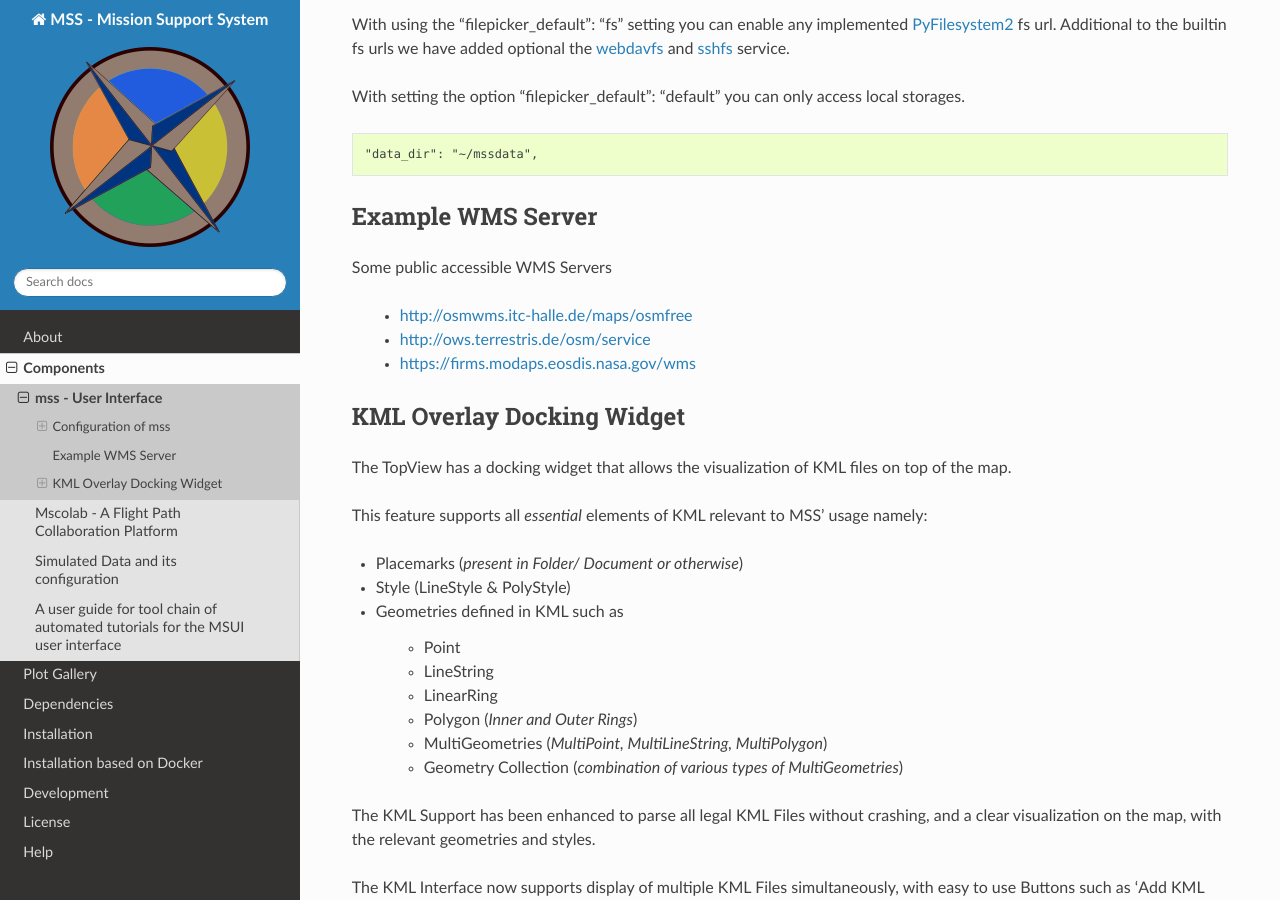
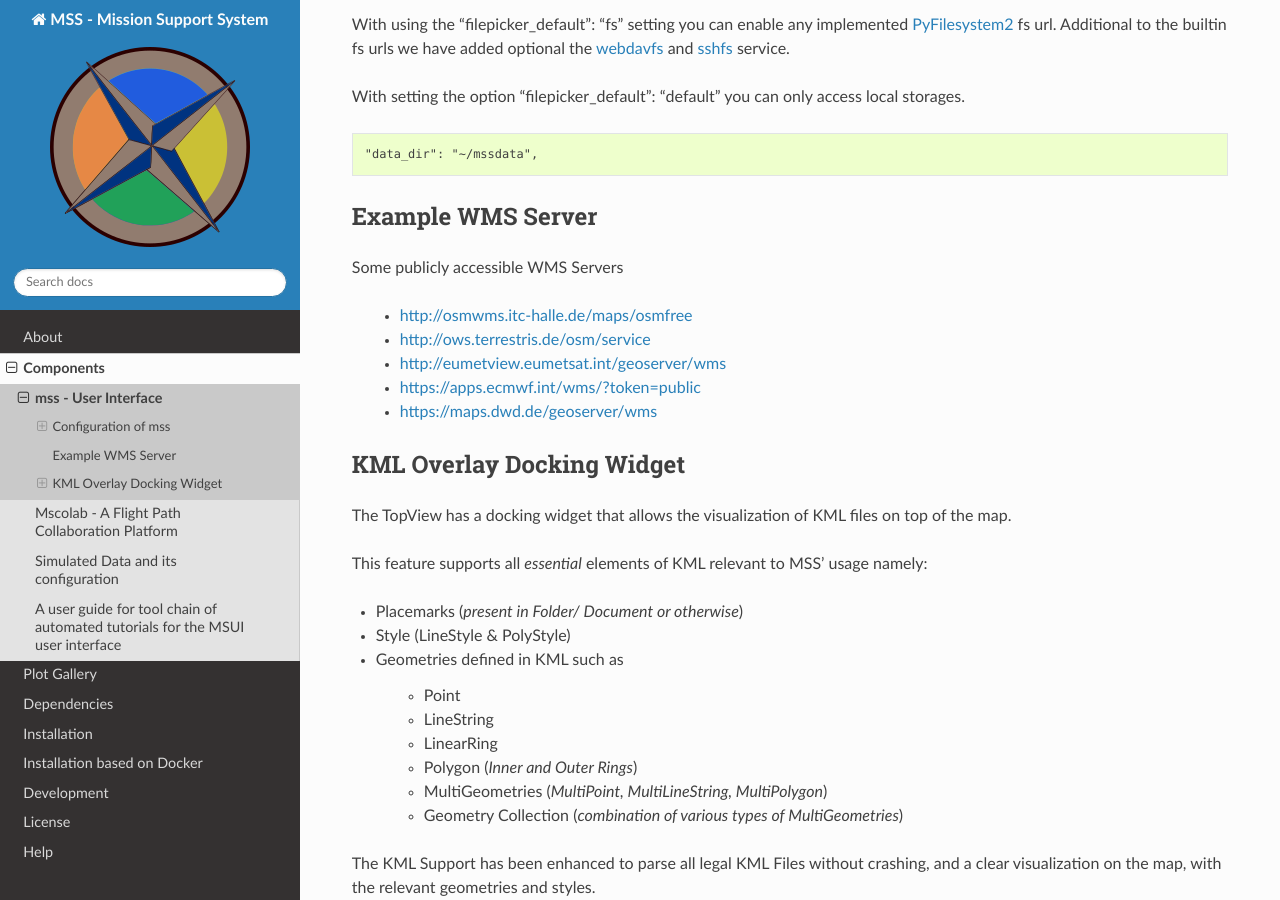
Before and after one commit to Open-MSS/MSS, a Sphinx documentation site: the page built from docs/usage.rst, in a window 1280 px wide and 900 px high, scrolled down 4574 px. Built offline with Sphinx 7.4.7 and the Read the Docs theme 2.0.0, drawn with Linux system fonts in a browser that asks for light colours; pages that are not in the unit, such as notebooks, are missing from menus; the version number could not be read and is left out.

Commit message:
Add more default WMS servers and examples

```diff
--- a/docs/usage.rst
+++ b/docs/usage.rst
@@ -248,11 +248,13 @@
 Example WMS Server
 ++++++++++++++++++
 
-Some public accessible WMS Servers
+Some publicly accessible WMS Servers
 
  * http://osmwms.itc-halle.de/maps/osmfree
  * http://ows.terrestris.de/osm/service
- * https://firms.modaps.eosdis.nasa.gov/wms
+ * http://eumetview.eumetsat.int/geoserver/wms
+ * https://apps.ecmwf.int/wms/?token=public
+ * https://maps.dwd.de/geoserver/wms
 
 
 .. include:: kml_guide.rst
```
Also changed, not shown: 1 other file.
